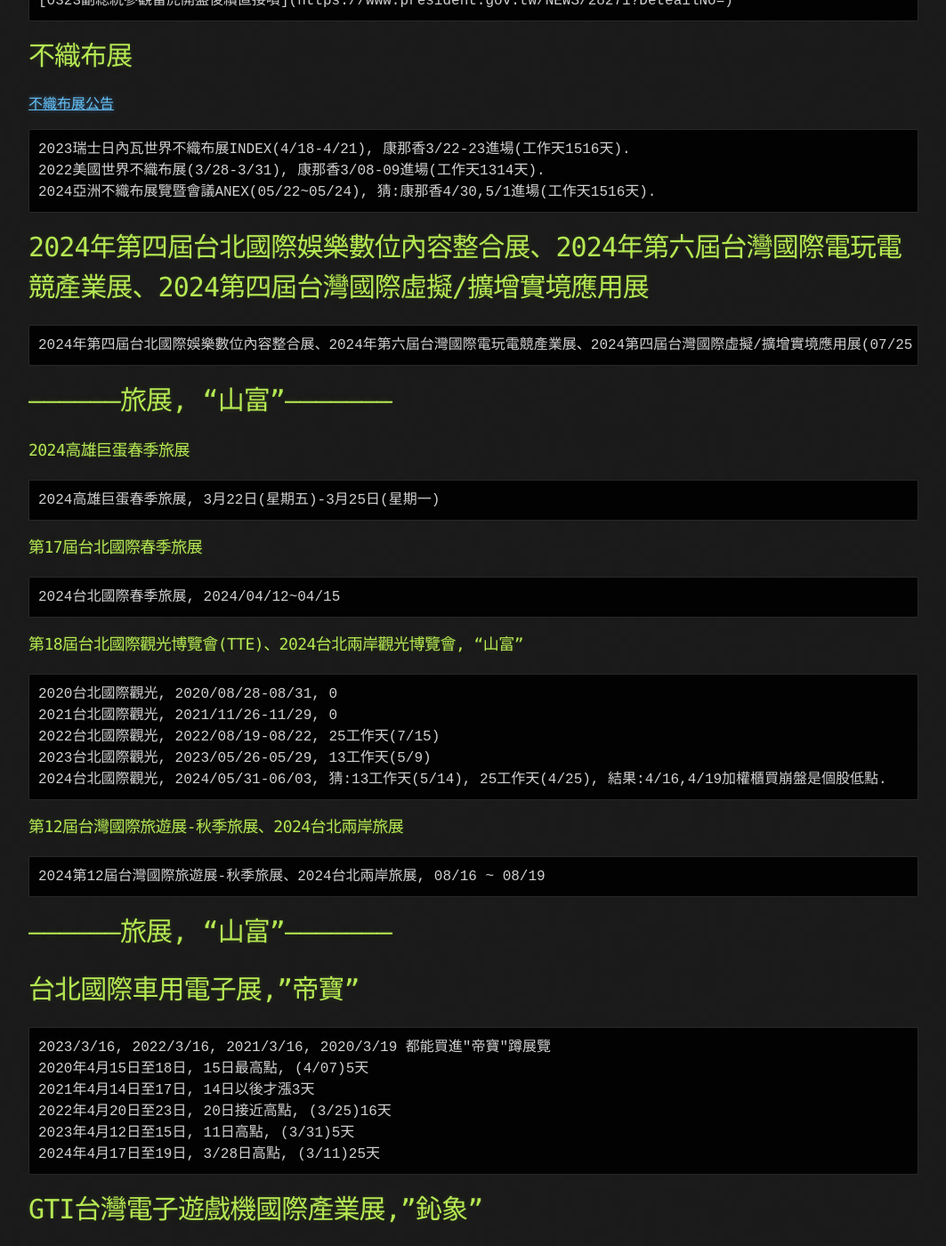
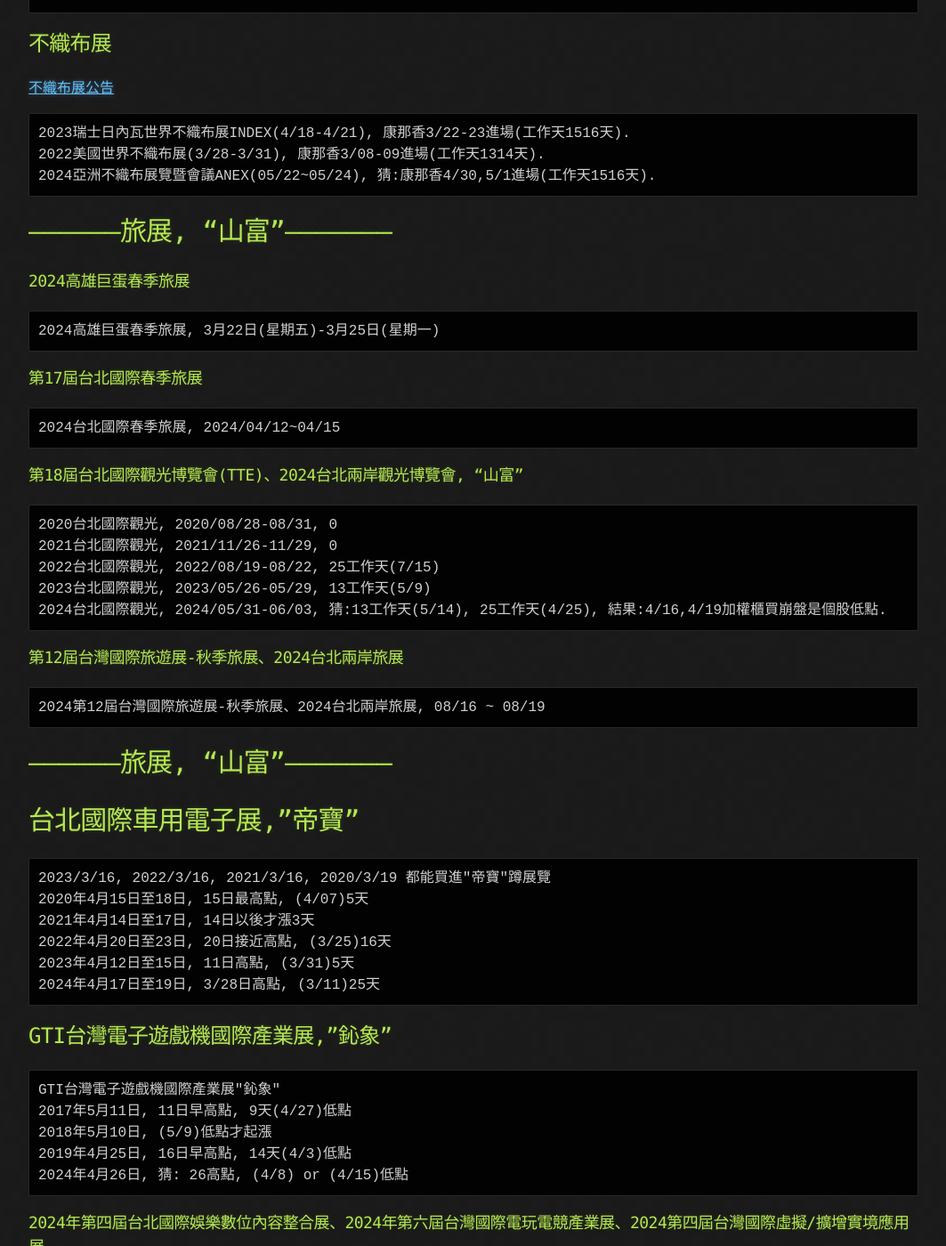
Before and after one commit to lepg5487/Stock_God, a Jekyll site: the page built from experience.md, in a window 1280 px wide and 1400 px high, scrolled down 4434 px. Shown: the whole window at 89% size, without its empty margins (108-1171 px from the left). Built offline with Jekyll 4.4.1, drawn with Linux system fonts in a browser that asks for light colours; our own code applies the rules of GitHub Pages for plain Markdown files; some of the changed text lies outside the part shown.

Commit message:
Update experience.md

````diff
--- a/experience.md
+++ b/experience.md
@@ -147,7 +147,7 @@ G20舉辦日的前12天買進權值股, G20附近賣出權值股, 權值股會
 東哥遊艇, 華城, 11月營收公布日期最低點, 因為12月營收都會很好.
 2024 台北國際電玩展Taipei 展出時間：2024/1/25（四）-1/28（日）, 12/01開始進場遊戲股.
 ```
-# 景氣觀察方法
+## 景氣觀察方法
 ```
 銅價上漲->景氣復甦
 金價上漲->美股利率下調
@@ -161,19 +161,15 @@ G20舉辦日的前12天買進權值股, G20附近賣出權值股, 權值股會
 [0323副總統參觀雷虎開盤後續直接噴](https://www.president.gov.tw/NEWS/28271?DeteailNo=)
 ```
 
-# 不織布展
+## 不織布展
 [不織布展公告](https://www.nonwoven.org.tw/index.php?Act=0&MK=0&PK=5352)
 ```
 2023瑞士日內瓦世界不織布展INDEX(4/18-4/21), 康那香3/22-23進場(工作天1516天).
 2022美國世界不織布展(3/28-3/31), 康那香3/08-09進場(工作天1314天).
 2024亞洲不織布展覽暨會議ANEX(05/22~05/24), 猜:康那香4/30,5/1進場(工作天1516天).
 ```
-# 2024年第四屆台北國際娛樂數位內容整合展、2024年第六屆台灣國際電玩電競產業展、2024第四屆台灣國際虛擬/擴增實境應用展
-```
-2024年第四屆台北國際娛樂數位內容整合展、2024年第六屆台灣國際電玩電競產業展、2024第四屆台灣國際虛擬/擴增實境應用展(07/25 ~ 07/29)
-```
+# -----------------旅展, "山富"--------------------
 
-# -----------------旅展, "山富"--------------------
 ### 2024高雄巨蛋春季旅展
 ```
 2024高雄巨蛋春季旅展, 3月22日(星期五)-3月25日(星期一)
@@ -205,7 +201,7 @@ G20舉辦日的前12天買進權值股, G20附近賣出權值股, 權值股會
 2023年4月12日至15日, 11日高點, (3/31)5天
 2024年4⽉17⽇⾄19⽇, 3/28日高點, (3/11)25天
 ```
-# GTI台灣電子遊戲機國際產業展,"鈊象"
+## GTI台灣電子遊戲機國際產業展,"鈊象"
 ```
 GTI台灣電子遊戲機國際產業展"鈊象"
 2017年5月11日, 11日早高點, 9天(4/27)低點
@@ -213,7 +209,11 @@ GTI台灣電子遊戲機國際產業展"鈊象"
 2019年4月25日, 16日早高點, 14天(4/3)低點
 2024年4月26日, 猜: 26高點, (4/8) or (4/15)低點
 ```
-# 國際半導體展
+### 2024年第四屆台北國際娛樂數位內容整合展、2024年第六屆台灣國際電玩電競產業展、2024第四屆台灣國際虛擬/擴增實境應用展
+```
+2024年第四屆台北國際娛樂數位內容整合展、2024年第六屆台灣國際電玩電競產業展、2024第四屆台灣國際虛擬/擴增實境應用展(07/25 ~ 07/29)
+```
+## 國際半導體展
 ```
 09/04 ~ 09/06	2024國際半導體展
 ```
@@ -239,7 +239,7 @@ GTI台灣電子遊戲機國際產業展"鈊象"
 2024年：2月26日－2月29日, 1/19買進
 ```
 
-# 亞洲生技大展
+## 亞洲生技大展
 ```
 2024 亞洲生技大展 - 2024/7/25(四)-7/28(日)
 2023 亞洲生技大展 - 2023/7/27(四)-7/30(日)
@@ -247,7 +247,7 @@ GTI台灣電子遊戲機國際產業展"鈊象"
 2021 亞洲生技大展 - 2021/11/4(四)-11/7(日)
 ```
 
-### [每年 G20 都會噴概念股](https://zh.wikipedia.org/zh-tw/%E4%BA%8C%E5%8D%81%E5%9C%8B%E9%9B%86%E5%9C%98), 沒噴出時買進(前一個禮拜或前二個禮拜), 舉辦日前一天賣出: "立積", 中租, 寶成.
+# [每年 G20 都會噴概念股](https://zh.wikipedia.org/zh-tw/%E4%BA%8C%E5%8D%81%E5%9C%8B%E9%9B%86%E5%9C%98), 沒噴出時買進(前一個禮拜或前二個禮拜), 舉辦日前一天賣出: "立積", 中租, 寶成.
 ```
 G20舉辦日的前12天買進權值股, G20附近賣出權值股, 權值股會開始回檔, 開始布局中小型股.
 2019年6月28日 - 6月29日舉辦 : "立積", 中租, 寶成.
@@ -257,12 +257,11 @@ G20舉辦日的前12天買進權值股, G20附近賣出權值股, 權值股會
 2023年9月9日-10日舉辦, 2023年8月28日找好買點準備進場. (立積成功)
 2024年11月18日至19日 : "立積", 中租, 寶成.
 ```
-### 雙11事件交易.
+# 雙11事件交易.
 ```
 2022年東森(10/28低點, 11/03高點), 雙11事件交易.
 2023年11月事網家
 ```
-
 
 ### 2024 台北國際自動化工業大展-2024/8/21(三)-8/24(六)
 ```
````
